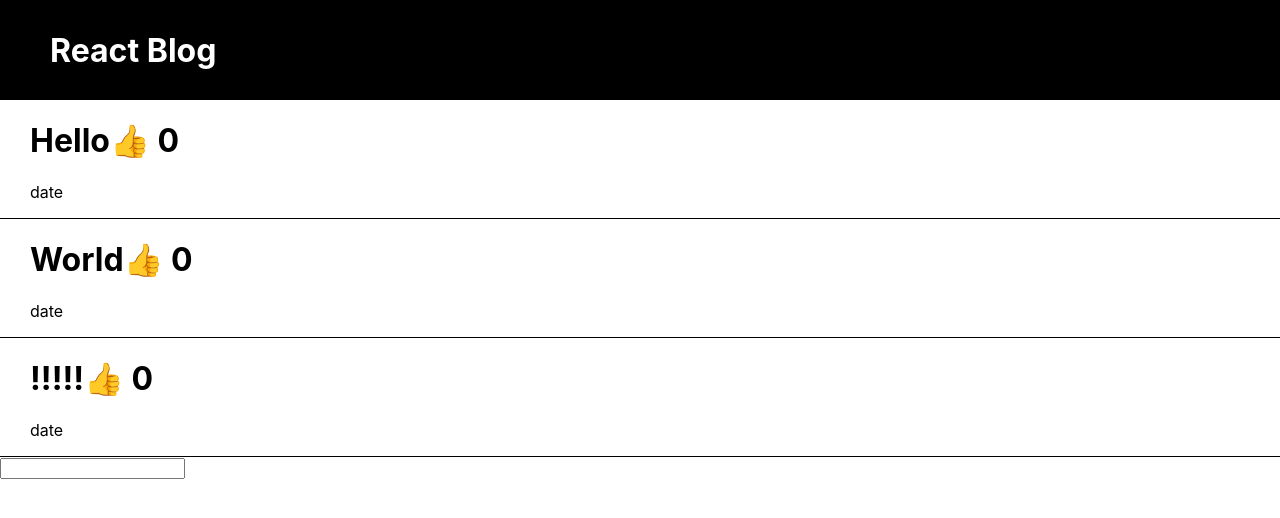
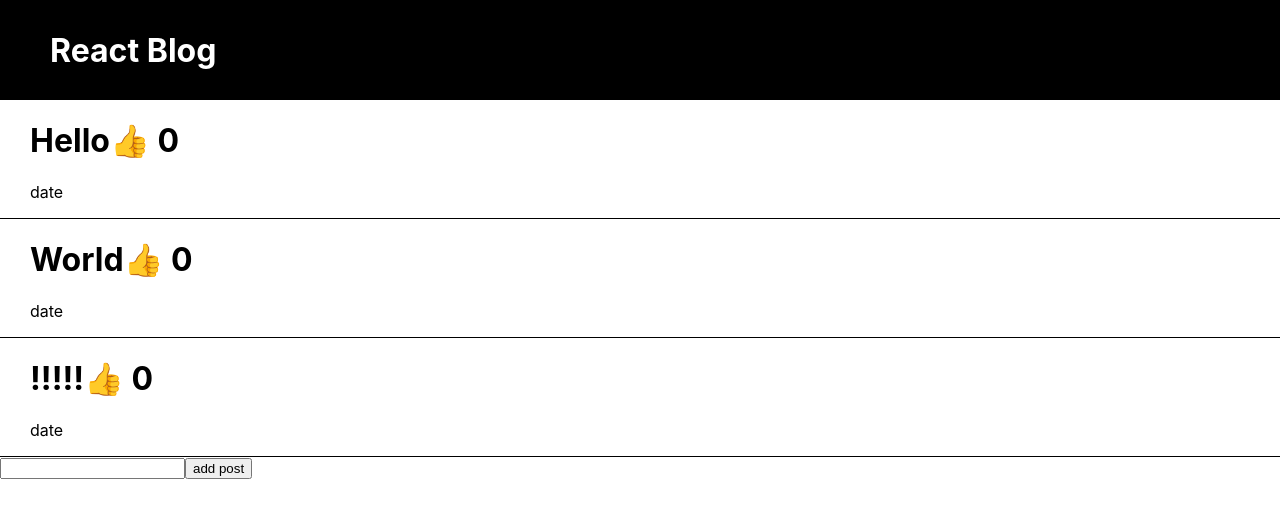
Before and after one commit to lheesung/react, a React (Create React App) app in the folder ca/: page / in a window 1280 px wide. Shown: the top 518 px of the page. Built offline with nearby package versions, Linux system fonts and the light colour scheme.

Commit message:
add post

```diff
--- a/ca/src/App.js
+++ b/ca/src/App.js
@@ -3,10 +3,11 @@ import { useState } from 'react';
 import Modal from "./Modal"
 
 function App() {
-  let [postName, setPost] = useState(['Hello', 'World', '!!!!!']); // 자주 변경될 것 같은 돔은 useState 로 관리.
+  let [postName, setPost] = useState(['Hello', 'World', '!!!!!']); // 자주 변경될 것 같은 값은 useState 로 관리.
   let [like, setLikes] = useState([0, 0, 0]);
   let [logo, setLogo] = useState('React Blog');
   let [modal, setModal] = useState(false);
+  const [input, setInput] = useState('');
 
   return (
     <div className="App">
@@ -16,7 +17,7 @@ function App() {
       {postName.map(function (a, i) {
         return (
           <div className="list">
-            <h1  onClick={() => { setModal(!modal) }}>
+            <h1 onClick={() => { setModal(!modal) }}>
               {postName[i]}
               <span onClick={(e) => {
                 e.stopPropagation(); // avoid event bubling
@@ -29,9 +30,18 @@ function App() {
           </div>
         )
       })}
-      {modal === true ? <Modal post ={postName} color = {'#009EFF'} /> : null}
+      {modal === true ? <Modal post={postName} color={'#009EFF'} /> : null}
 
-      <input onChange={(e)=>{console.log(e.target.value)}}/>
+      <input type="text" onChange={(e) => {
+          setInput(e.target.value);
+          console.log(input)
+        }}
+      />
+      <button onClick={() => {
+        let copy = [...postName];
+        copy.unshift(input); // copy array 에 ()안 요소 추가.
+        setPost(copy);
+      }}>add post</button>
     </div>
   );
 }
```
Lines whose indentation alone changed are shown as unchanged.
